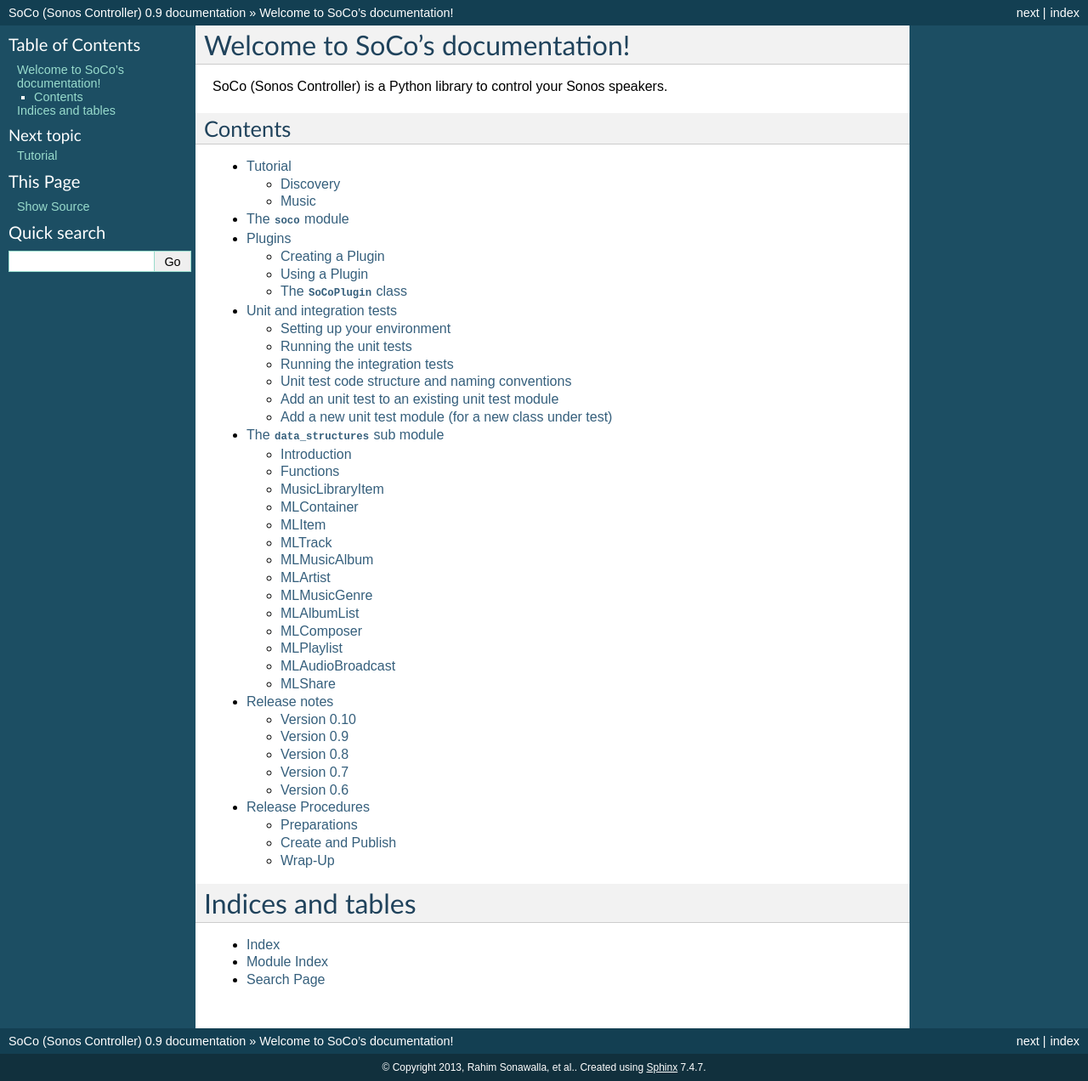
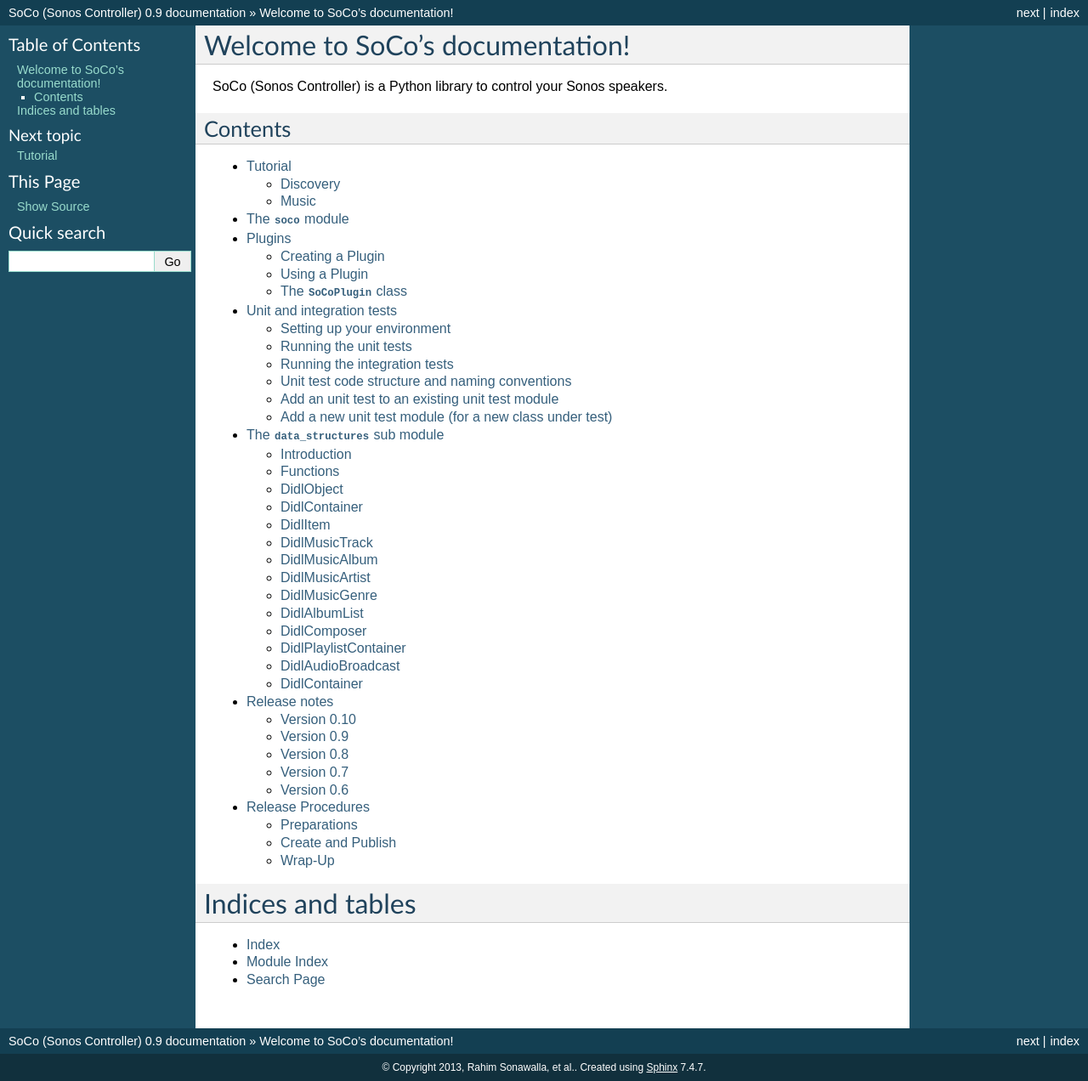
Before and after one commit to SoCo/SoCo, a Sphinx documentation site: the page built from doc/index.rst, in a window 1280 px wide. Shown: the whole page at 85% size. Built offline with Sphinx 7.4.7, drawn with Linux system fonts in a browser that asks for light colours.

Commit message:
Renaming all ML* classes to Didl*
--HG--
extra : amend_source : 293245673c1db9c03cc1cf95c67d7851a3bce937

```diff
--- a/doc/data-structures-mod.rst
+++ b/doc/data-structures-mod.rst
@@ -26,21 +26,21 @@
 .. _figure-inheritance:
 .. inheritance-diagram:: soco.data_structures
 
-All data structures are subclasses of the abstract :py:class:`music library item <soco.data_structures.MusicLibraryItem>` class. You should never need to instantiate this directly. The subclasses are divided into :py:class:`ML Containers <soco.data_structures.MLContainer>` and :py:class:`ML Items <soco.data_structures.MLItem>`. In general, :py:class:`ML Containers <soco.data_structures.MLContainer>` are things, like playlists, which are intended to contain other items.
+All data structures are subclasses of the abstract :py:class:`Didl Object item <soco.data_structures.DidlObject>` class. You should never need to instantiate this directly. The subclasses are divided into :py:class:`Containers <soco.data_structures.DidlContainer>` and :py:class:`Items <soco.data_structures.DidlItem>`. In general, :py:class:`Containers <soco.data_structures.DidlContainer>` are things, like playlists, which are intended to contain other items.
 
-At the bottom of the class hierarchy are 10 types of :py:class:`music library items <.MusicLibraryItem>`. On each of these classes, relevant metadata items
+At the bottom of the class hierarchy are 10 types of :py:class:`DIDL items <.DidlObject>`. On each of these classes, relevant metadata items
 are are available as attributes (though they may be implemented as properties).
-Each has a :py:attr:`title <.MusicLibraryItem.title>`, a :py:attr:`URI <.MusicLibraryItem.uri>`, an :py:attr:`item id <.MusicLibraryItem.item_id>` and
-a :py:attr:`UPnP class <.MusicLibraryItem.item_class>`. Some have other
-attributes. For example, :py:class:`.MLTrack` and :py:class:`.MLMusicAlbum` have
-some extra fields such as :py:attr:`album <.MLTrack.album>`,
-:py:attr:`album_art_uri <.MLTrack.album_art_uri>` and :py:attr:`creator <.MLTrack.creator>`.
+Each has a :py:attr:`title <.DidlObject.title>`, a :py:attr:`URI <.DidlObject.uri>`, an :py:attr:`item id <.DidlObject.item_id>` and
+a :py:attr:`UPnP class <.DidlObject.item_class>`. Some have other
+attributes. For example, :py:class:`.DidlMusicTrack` and :py:class:`.DidlMusicAlbum` have
+some extra fields such as :py:attr:`album <.DidlMusicTrack.album>`,
+:py:attr:`album_art_uri <.DidlMusicTrack.album_art_uri>` and :py:attr:`creator <.DidlMusicTrack.creator>`.
 
 One of the more important attributes which each class has is
-:py:attr:`didl_metadata <.MusicLibraryItem.didl_metadata>`. It is used to
+:py:attr:`didl_metadata <.DidlObject.didl_metadata>`. It is used to
 produce the metadata that is sent to the Sonos® units in the form of xml. This
 metadata is created in an almost identical way for each class, which is why it
-is implemented in :py:class:`.MusicLibraryItem`. It uses the URI, the UPnP
+is implemented in :py:class:`.DidlObject`. It uses the URI, the UPnP
 class and the title that the items are instantiated with, along with the two
 class variables ``parent_id`` and ``_translation``.
 
@@ -51,108 +51,108 @@
 .. autofunction:: soco.data_structures.get_ml_item
 
 
-MusicLibraryItem
+DidlObject
 ================
 
-.. autoclass:: soco.data_structures.MusicLibraryItem
+.. autoclass:: soco.data_structures.DidlObject
    :members:
    :special-members:
    :show-inheritance:
 
-   .. automethod:: soco.data_structures.MusicLibraryItem.__init__
-   .. automethod:: soco.data_structures.MusicLibraryItem.__eq__
-   .. automethod:: soco.data_structures.MusicLibraryItem.__repr__
-   .. automethod:: soco.data_structures.MusicLibraryItem.__str__
+   .. automethod:: soco.data_structures.DidlObject.__init__
+   .. automethod:: soco.data_structures.DidlObject.__eq__
+   .. automethod:: soco.data_structures.DidlObject.__repr__
+   .. automethod:: soco.data_structures.DidlObject.__str__
 
 
-MLContainer
+DidlContainer
 ===========
 
-.. autoclass:: soco.data_structures.MLContainer
+.. autoclass:: soco.data_structures.DidlContainer
    :members:
    :special-members:
    :show-inheritance:
 
-MLItem
+DidlItem
 =======
 
-.. autoclass:: soco.data_structures.MLItem
+.. autoclass:: soco.data_structures.DidlItem
    :members:
    :special-members:
    :show-inheritance:
 
 
-MLTrack
+DidlMusicTrack
 =======
 
-.. autoclass:: soco.data_structures.MLTrack
+.. autoclass:: soco.data_structures.DidlMusicTrack
    :members:
    :special-members:
    :show-inheritance:
 
-MLMusicAlbum
+DidlMusicAlbum
 ============
 
-.. autoclass:: soco.data_structures.MLMusicAlbum
+.. autoclass:: soco.data_structures.DidlMusicAlbum
    :members:
    :special-members:
    :show-inheritance:
 
-MLArtist
+DidlMusicArtist
 ========
 
-.. autoclass:: soco.data_structures.MLArtist
+.. autoclass:: soco.data_structures.DidlMusicArtist
    :members:
    :special-members:
    :show-inheritance:
 
-MLMusicGenre
+DidlMusicGenre
 ============
 
-.. autoclass:: soco.data_structures.MLMusicGenre
+.. autoclass:: soco.data_structures.DidlMusicGenre
    :members:
    :special-members:
    :show-inheritance:
 
-MLAlbumList
+DidlAlbumList
 ===========
 
-.. autoclass:: soco.data_structures.MLAlbumList
+.. autoclass:: soco.data_structures.DidlAlbumList
    :members:
    :special-members:
    :show-inheritance:
 
 
-MLComposer
+DidlComposer
 ==========
 
-.. autoclass:: soco.data_structures.MLComposer
+.. autoclass:: soco.data_structures.DidlComposer
    :members:
    :special-members:
    :show-inheritance:
 
-MLPlaylist
+DidlPlaylistContainer
 ==========
 
-.. autoclass:: soco.data_structures.MLPlaylist
+.. autoclass:: soco.data_structures.DidlPlaylistContainer
    :members:
    :special-members:
    :show-inheritance:
 
 
-MLAudioBroadcast
+DidlAudioBroadcast
 ================
 
-.. autoclass:: soco.data_structures.MLAudioBroadcast
+.. autoclass:: soco.data_structures.DidlAudioBroadcast
    :members:
    :special-members:
    :show-inheritance:
 
 
-MLShare
+DidlContainer
 =======
 
-.. autoclass:: soco.data_structures.MLShare
+.. autoclass:: soco.data_structures.DidlContainer
    :members:
    :special-members:
    :show-inheritance:
```
Also changed, not shown: 3 other files.
